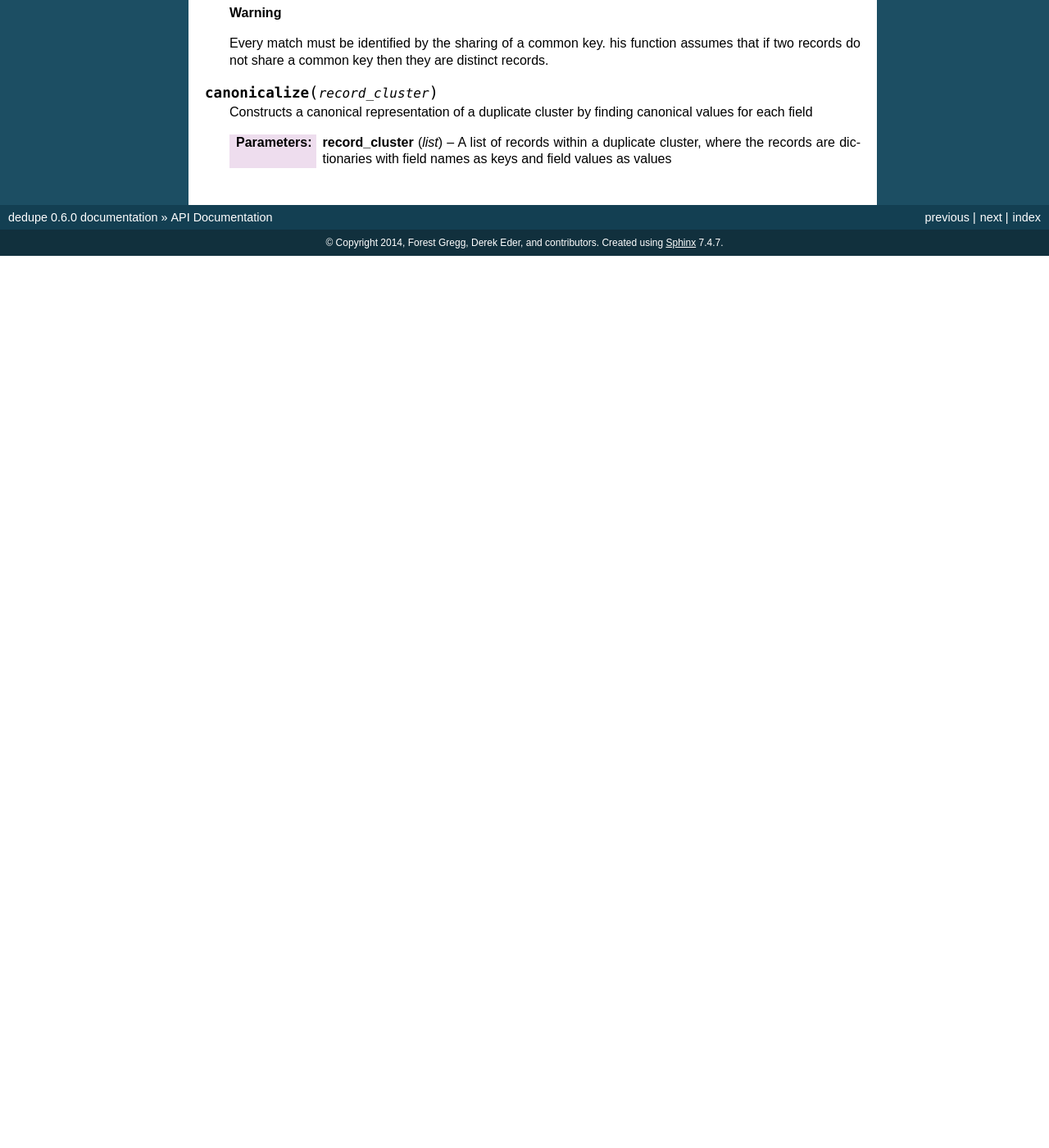
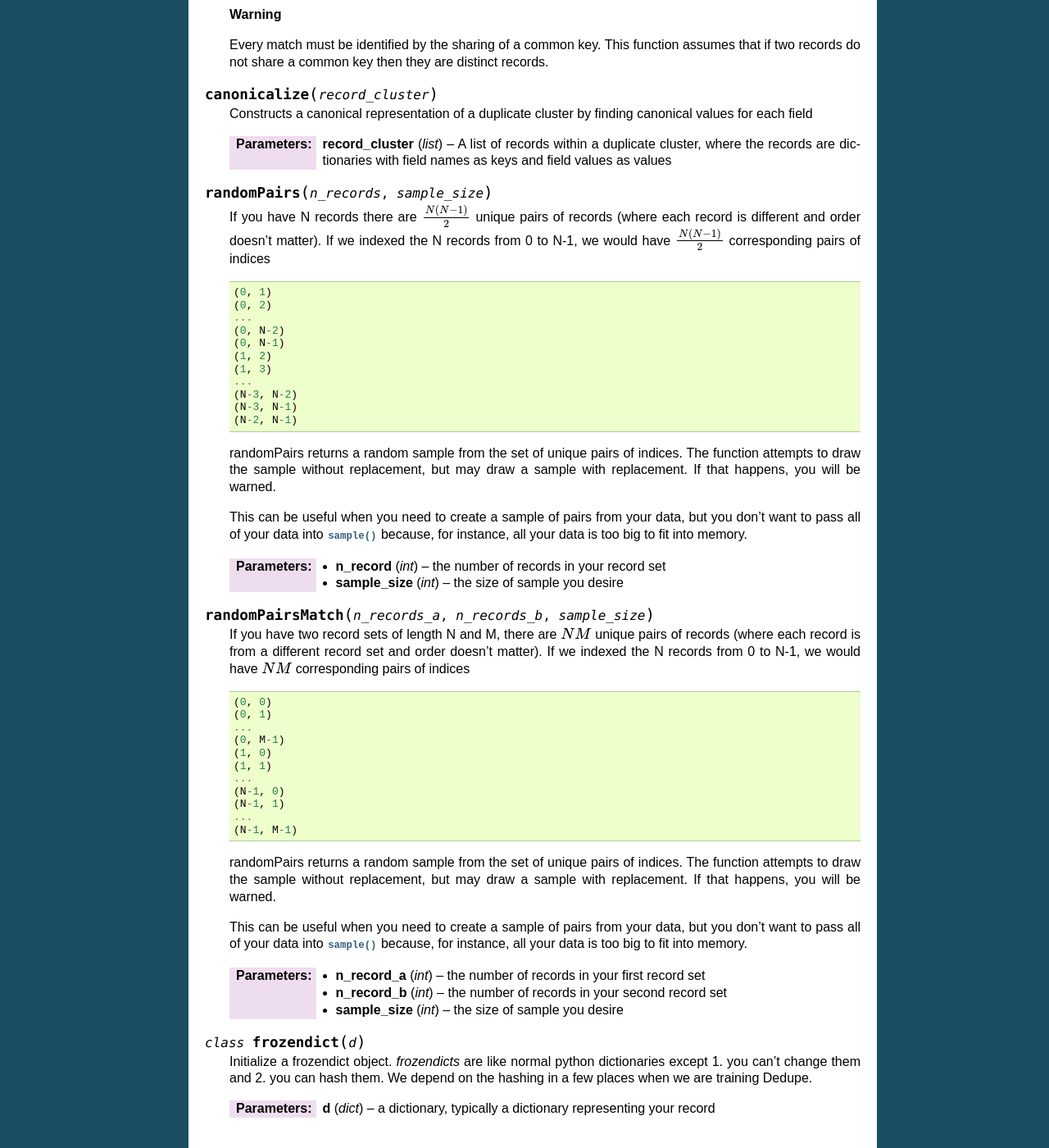
Before and after one commit to dedupeio/dedupe, a Sphinx documentation site: the page built from docs/API-documentation.rst, in a window 1280 px wide and 1400 px high, scrolled down 15119 px. Shown: the whole window at 82% size. Built offline with Sphinx 7.4.7, drawn with Linux system fonts in a browser that asks for light colours; before the commit the page ends 15431 px from its top, so only the background shows below that; some of the changed text lies outside the part shown.

Commit message:
document randomPairs, randomPairsMatch, and frozendict close #298

```diff
--- a/dedupe/__init__.py
+++ b/dedupe/__init__.py
@@ -16,6 +16,6 @@ __all__ = ['affinegap',
 from api import StaticDedupe, Dedupe
 from api import StaticRecordLink, RecordLink
 from api import StaticGazetteer, Gazetteer
-from core import randomPairs
+from core import randomPairs, randomPairsMatch, frozendict
 from convenience import consoleLabel, trainingDataDedupe, trainingDataLink, canonicalize
 from AsciiDammit import asciiDammit
--- a/docs/API-documentation.rst
+++ b/docs/API-documentation.rst
@@ -44,7 +44,7 @@ entity.
    of the data yourself and pass it to Dedupe.
 
    ``data_sample`` should be a sequence of tuples, where each tuple
-   contains a pair of records, and each record is a dictionary-like
+   contains a pair of records, and each record is a :py:class:`frozendict`
    object that contains the field names you declared in
    field\_definitions as keys.
 
@@ -53,14 +53,14 @@ entity.
    .. code:: python
 
       data_sample = [(
-                      (854, {'city': 'san francisco',
-	                     'address': '300 de haro st.',
-		             'name': "sally's cafe & bakery",
-		             'cuisine': 'american'}),
-	               (855, {'city': 'san francisco',
-	                      'address': '1328 18th st.',
-                              'name': 'san francisco bbq',
-                              'cuisine': 'thai'})
+                      (dedupe.frozendict({'city': 'san francisco',
+	                                  'address': '300 de haro st.',
+		                          'name': "sally's cafe & bakery",
+		                          'cuisine': 'american'}),
+	               dedupe.frozendict({'city': 'san francisco',
+	                                  'address': '1328 18th st.',
+                                          'name': 'san francisco bbq',
+                                          'cuisine': 'thai'})
 	               )
 	              ]
 
@@ -311,7 +311,7 @@ Convenience Functions
 
    **Warning**
 
-   Every match must be identified by the sharing of a common key. his
+   Every match must be identified by the sharing of a common key. This
    function assumes that if two records do not share a common key then
    they are distinct records.
 
@@ -324,3 +324,82 @@ Convenience Functions
                   names as keys and field values as values
 
    .. code:: python
+
+.. py:function:: randomPairs(n_records, sample_size)
+
+   If you have N records there are :math:`\frac{N(N-1)}{2}` unique
+   pairs of records (where each record is different and order doesn't
+   matter). If we indexed the N records from 0 to N-1, we would have
+   :math:`\frac{N(N-1)}{2}` corresponding pairs of indices ::
+
+      (0, 1)
+      (0, 2)
+      ...
+      (0, N-2)
+      (0, N-1)
+      (1, 2)
+      (1, 3)
+      ...
+      (N-3, N-2)
+      (N-3, N-1)
+      (N-2, N-1)
+
+   randomPairs returns a random sample from the set of unique pairs of
+   indices. The function attempts to draw the sample without
+   replacement, but may draw a sample with replacement. If that
+   happens, you will be warned.
+
+   This can be useful when you need to create a sample of pairs from
+   your data, but you don't want to pass all of your data into
+   :py:meth:`~Dedupe.sample` because, for instance, all your data is
+   too big to fit into memory.
+
+   :param int n_record: the number of records in your record set
+
+   :param int sample_size: the size of sample you desire
+
+.. py:function:: randomPairsMatch(n_records_a, n_records_b, sample_size)
+
+   If you have two record sets of length N and M, there are :math:`NM`
+   unique pairs of records (where each record is from a different
+   record set and order doesn't matter). If we indexed the N records
+   from 0 to N-1, we would have :math:`NM` corresponding pairs of
+   indices ::
+
+       (0, 0)
+       (0, 1)
+       ...
+       (0, M-1)
+       (1, 0)
+       (1, 1)
+       ...
+       (N-1, 0)
+       (N-1, 1)
+       ...
+       (N-1, M-1)
+
+   randomPairs returns a random sample from the set of unique pairs of
+   indices. The function attempts to draw the sample without
+   replacement, but may draw a sample with replacement. If that
+   happens, you will be warned.
+
+   This can be useful when you need to create a sample of pairs from
+   your data, but you don't want to pass all of your data into
+   :py:meth:`~Dedupe.sample` because, for instance, all your data is
+   too big to fit into memory.
+
+   :param int n_record_a: the number of records in your first record set
+
+   :param int n_record_b: the number of records in your second record set
+
+   :param int sample_size: the size of sample you desire
+
+.. py:class:: frozendict(d)
+
+   Initialize a frozendict object. `frozendicts` are like normal
+   python dictionaries except 1. you can't change them and 2. you can
+   hash them. We depend on the hashing in a few places when we are
+   training Dedupe.
+
+   :param dict d: a dictionary, typically a dictionary representing
+                  your record
```
